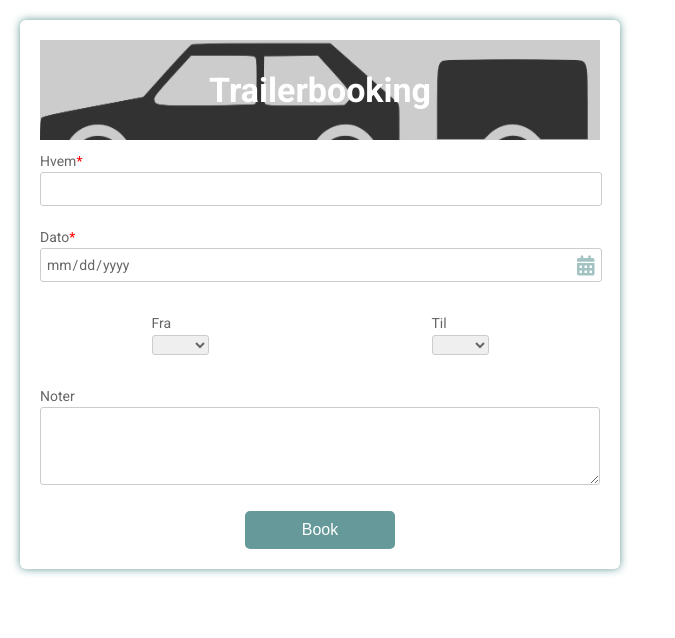
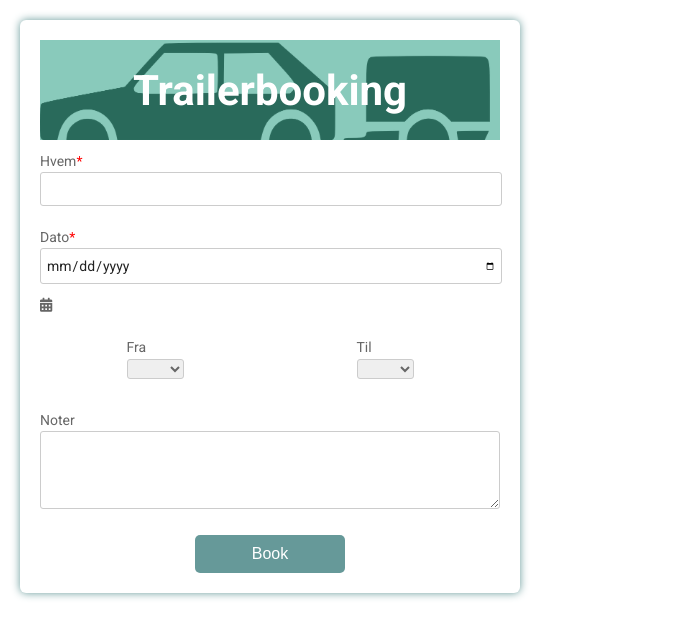
Before and after one commit to trailerbooking/trailerbooking.github.io, a plain HTML site: page index.html in a window 1280 px wide. Shown: the whole page, without its empty margins (0-675 px from the left). Drawn offline with Linux system fonts and the light colour scheme.

Commit message:
Minor tweaks to style and size

```diff
--- a/index.html
+++ b/index.html
@@ -1,6 +1,7 @@
 <!DOCTYPE html>
 <html>
   <head>
+    <meta charset="utf-8">
     <title>Trailerbooking</title>
 <!-->
     <link href="https://fonts.googleapis.com/css?family=Roboto:300,400,500,700" rel="stylesheet">
@@ -22,7 +23,7 @@
       h1 {
         position: absolute;
         margin: 0;
-        font-size: 34px;
+        font-size: 42px;
         color: #fff;
         z-index: 2;
         line-height: 83px;
@@ -32,7 +33,7 @@
         padding: 5px;
       }
       .bookingbox {
-        max-width: 600px;
+        max-width: 500px;
         display: flex;
         justify-content: center;
         align-items: center;
@@ -58,7 +59,7 @@
       }
       .banner::after {
         content: "";
-        background-color: rgba(0, 0, 0, 0.2);
+        background-color: rgba(20, 150, 120, 0.5);
         position: absolute;
         width: 100%;
         height: 100%;
@@ -71,9 +72,6 @@
       input {
         width: calc(100% - 10px);
         padding: 5px;
-      }
-      input[type="date"] {
-        padding: 4px 5px;
       }
       .item:hover p, .item:hover i, .question:hover p, .question label:hover, input:hover::placeholder {
         color:  #669999;
@@ -89,25 +87,6 @@
       }
       .item span {
         color: red;
-      }
-      input[type="date"]::-webkit-inner-spin-button {
-        display: none;
-      }
-      .item i, input[type="date"]::-webkit-calendar-picker-indicator {
-        position: absolute;
-        font-size: 20px;
-        color:  #a3c2c2;
-      }
-      .item i {
-        right: 1%;
-        top: 30px;
-        z-index: 1;
-      }
-      [type="date"]::-webkit-calendar-picker-indicator {
-        right: 1%;
-        z-index: 2;
-        opacity: 0;
-        cursor: pointer;
       }
       .input-container input {
         border: none;
@@ -127,6 +106,19 @@
         display:flex;
         justify-content:space-around;
       }
+      input[type=date] {
+        color: #222;
+        left: 50%;
+        top: 50%;
+        width: calc(100% - 10px);
+      }
+      input[type=date]::-webkit-calendar-picker-indicator {
+        color: #999;
+        height: 8px;
+        position: relative;
+        width: 8px;
+        z-index: 0;
+      }
       .btn-block {
         margin-top: 10px;
         text-align: center;
@@ -144,14 +136,14 @@
       button:hover {
         background:  #a3c2c2;
       }
-      @media (min-width: 568px) {
+      @media (min-width: 500px) {
         .name-item, .city-item {
           display: flex;
           flex-wrap: wrap;
           justify-content: space-between;
         }
         .name-item input, .name-item div {
-          width: calc(50% - 20px);
+          width: calc(100% - 20px);
         }
         .name-item div input {
           width:97%;
```
